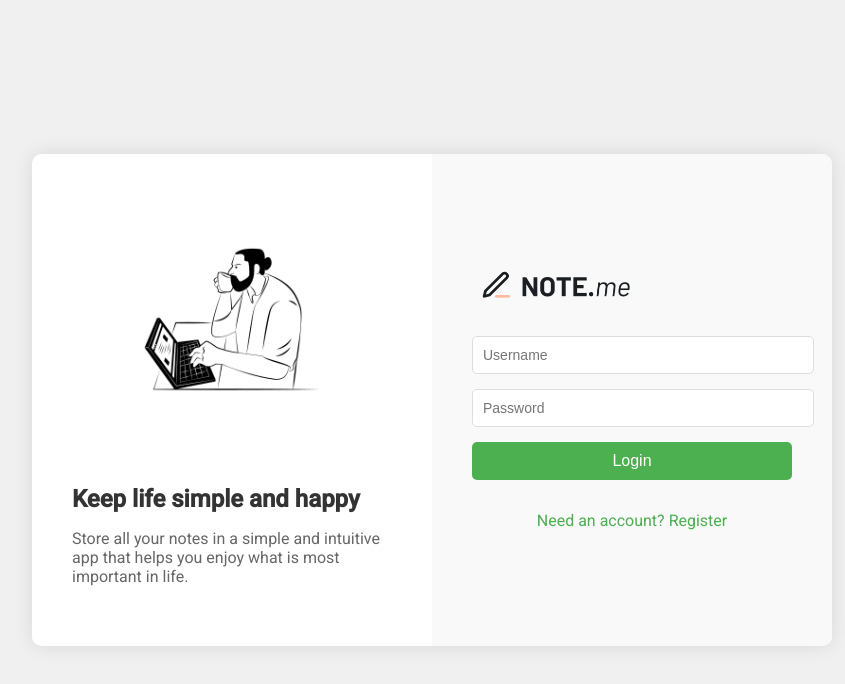
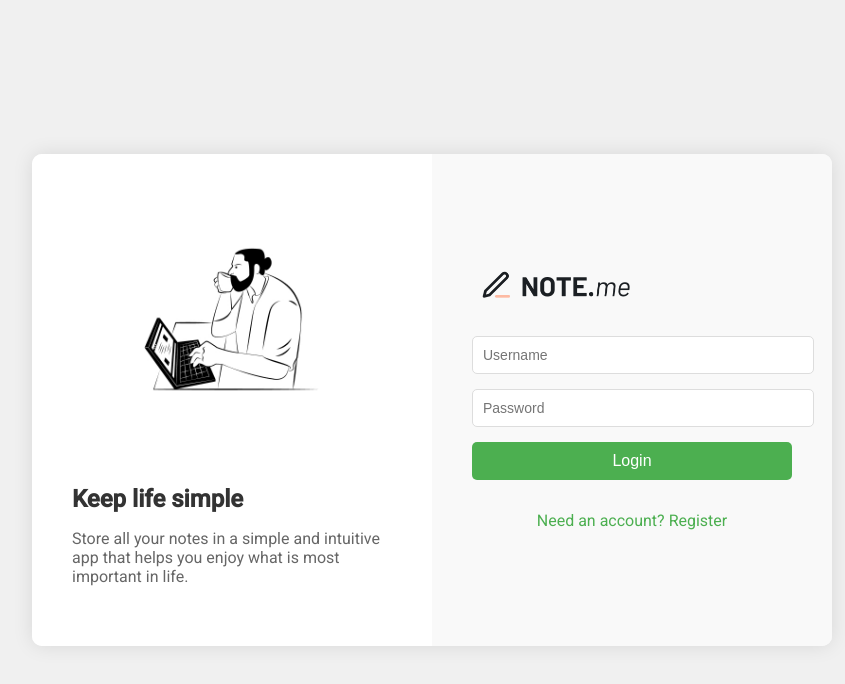
Before and after one commit to J-S-Nafeez/Task-Noter, a React (Create React App) app: page / in a window 1280 px wide. Shown: the top 684 px of the page, without its empty margins (208-1053 px from the left). Built offline with nearby package versions, Linux system fonts and the light colour scheme.

Commit message:
Modified

```diff
--- a/src/components/LoginPage.js
+++ b/src/components/LoginPage.js
@@ -37,7 +37,7 @@ function LoginPage({ setLoading }) {
       <div className="login-card">
         <div className="left-section">
           <img src="Man.jpg" alt="Man working on laptop" className="illustration" />
-          <h1>Keep life simple and happy </h1>
+          <h1>Keep life simple </h1>
           <p>Store all your notes in a simple and intuitive app that helps you enjoy what is most important in life.</p>
         </div>
         <div className="right-section">
```
